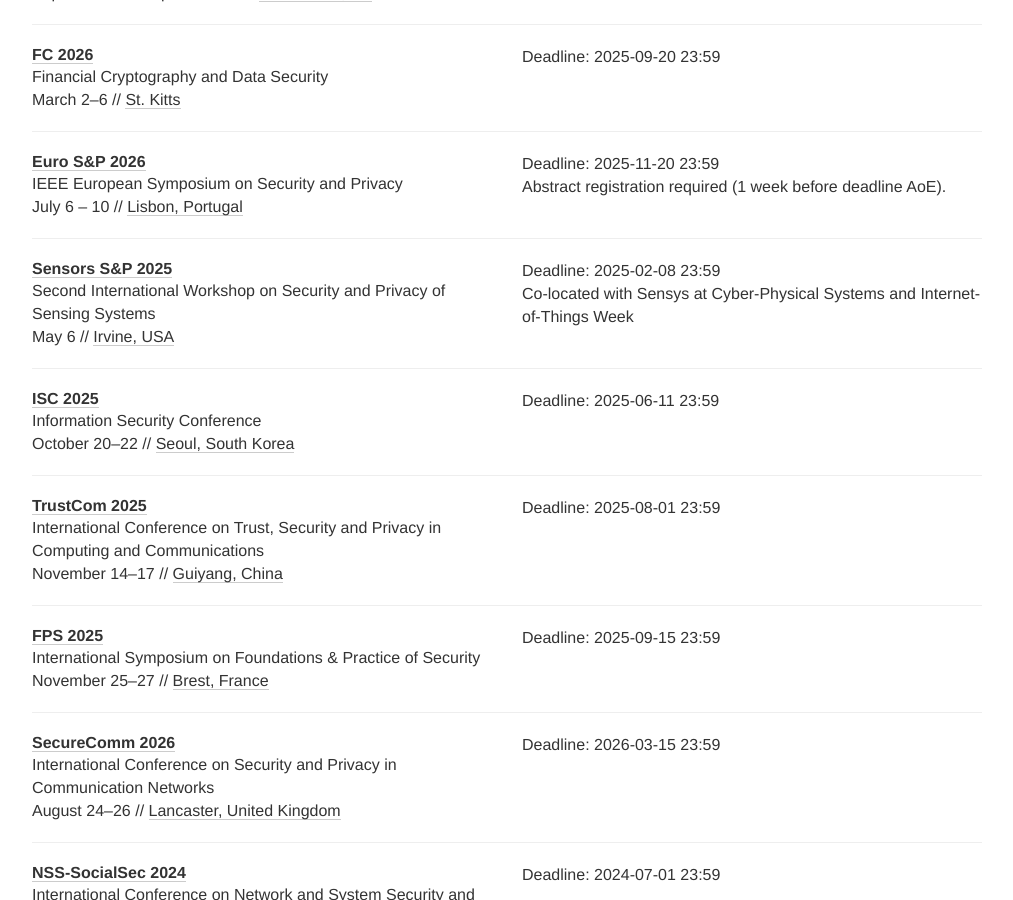
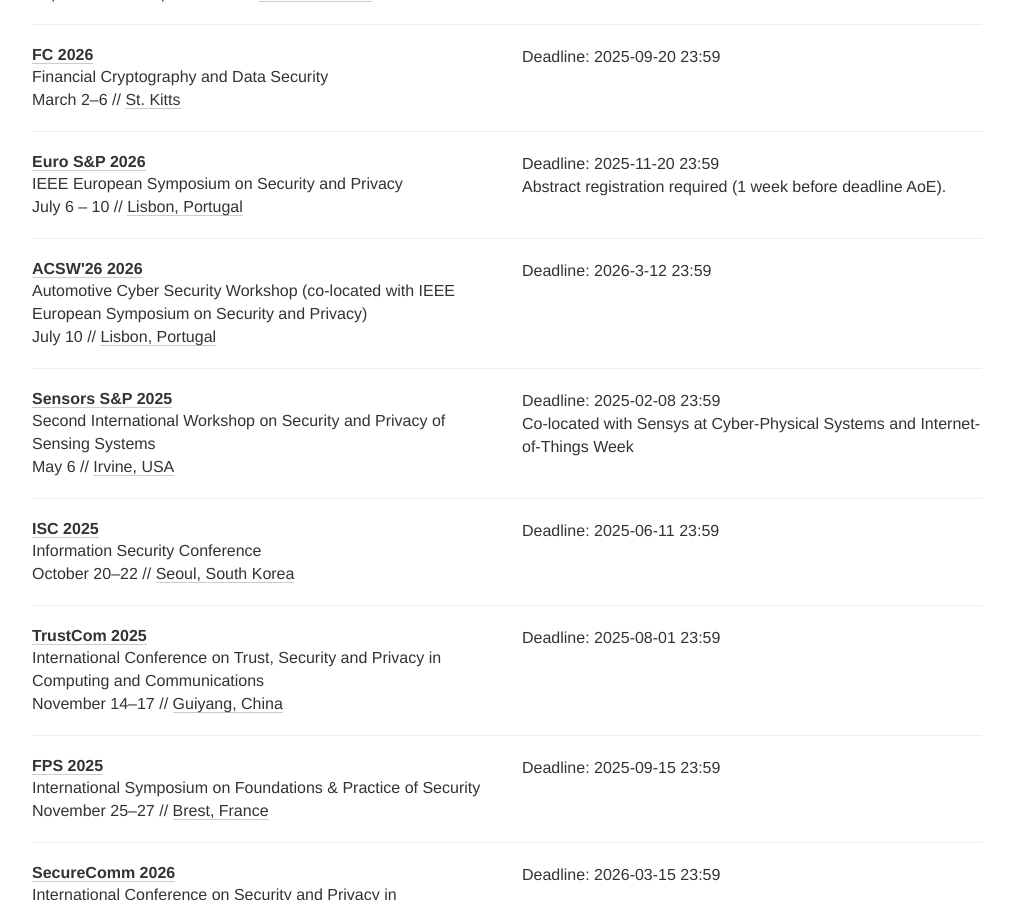
Before and after one commit to sec-deadlines/sec-deadlines.github.io, a Jekyll site: the page built from index.html, in a window 1280 px wide and 900 px high, scrolled down 2568 px. Shown: the whole window, without its empty margins (133-1146 px from the left). Built offline with Jekyll 4.4.1, drawn with Linux system fonts in a browser that asks for light colours; nearby versions of some CDN libraries; comment, search, counter and statistics services are not loaded.

Commit message:
Added ACSW'26

```diff
--- a/_data/conferences.yml
+++ b/_data/conferences.yml
@@ -141,6 +141,16 @@
   date: "July 6 - 10"
   place: Lisbon, Portugal
   tags: [SEC, PRIV, CONF]
+
+- name: ACSW'26
+  description: Automotive Cyber Security Workshop (co-located with IEEE European Symposium on Security and Privacy)
+  year: 2026
+  link: https://acsw.unimore.it/
+  deadline: ["2026-3-12 23:59"]
+  date: "July 10"
+  place: Lisbon, Portugal
+  tags: [SEC, PRIV, SHOP]
+
 
 - name: Sensors S&P
   description: Second International Workshop on Security and Privacy of Sensing Systems
```
